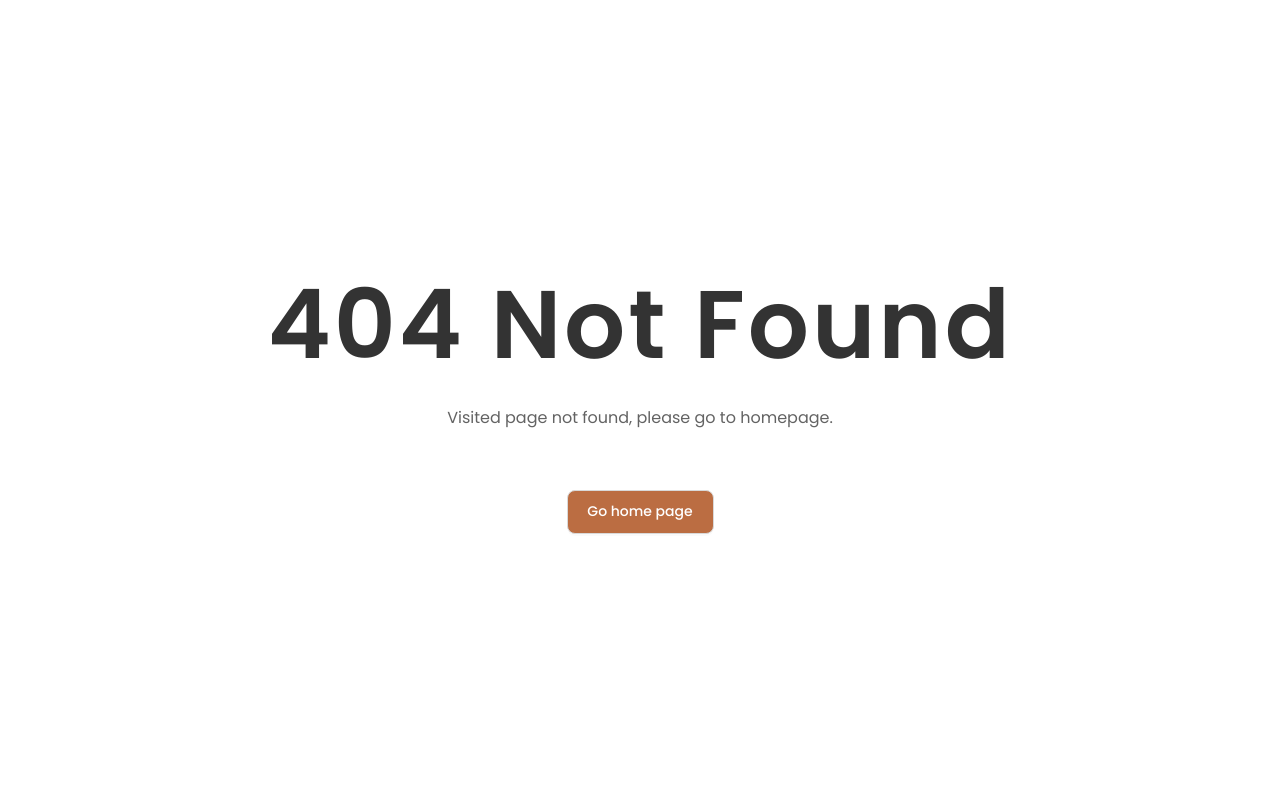
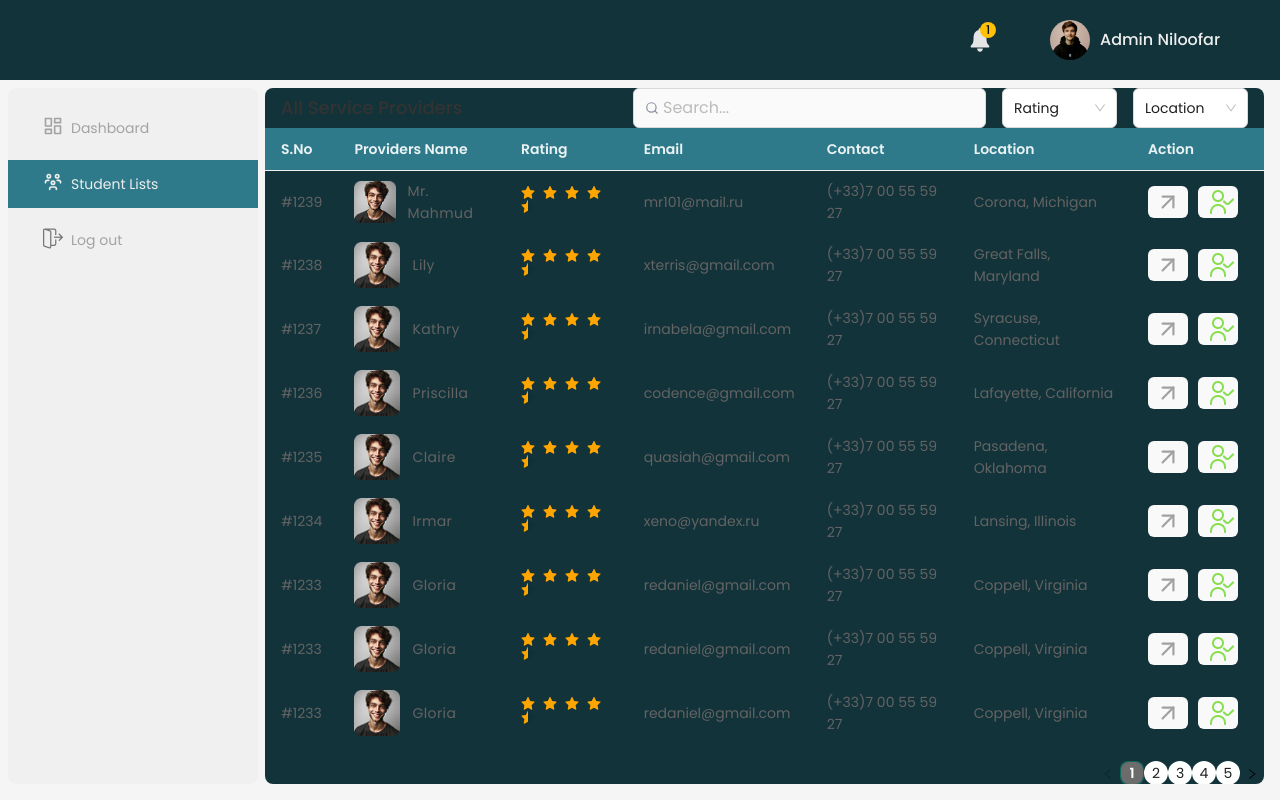
Before and after one commit to AsrafulMasum/elite-academy, a React (Vite) app: page /student-lists in a window 1280 px wide. Before the commit this address had no page. Built offline with nearby package versions, Linux system fonts and the light colour scheme.

Commit message:
working on users page

```diff
--- a/src/App.jsx
+++ b/src/App.jsx
@@ -11,7 +11,6 @@ import PrivateRoute from "./routes/PrivateRoute";
 import MakeAdmin from "./Pages/Dashboard/MakeAdmin";
 import ChangePassword from "./Pages/Dashboard/ChangePassword";
 import ForgotPassword from "./Pages/Auth/ForgotPassword";
-import ProviderDetailsList from "../src/Pages/Dashboard/ProviderDetailsList";
 import AdminProfile from "./Pages/Dashboard/AdminProfile";
 import Feedback from "./Pages/Dashboard/Feedback";
 import EmployeeDetailsList from "./Pages/Dashboard/EmployeeDetailsList";
@@ -24,6 +23,7 @@ import FAQ from "./Pages/Dashboard/FAQ";
 import PrivacyPolicy from "./Pages/Dashboard/PrivacyPolicy";
 import Terms from "./Pages/Dashboard/Terms";
 import Notification from "./Pages/Dashboard/Notification";
+import StudentLists from "./Pages/Dashboard/StudentLists";
 
 function App() {
   return (
@@ -41,8 +41,8 @@ function App() {
           >
             <Route path="/" element={<DashboardHome />} />
             <Route
-              path="/service-provider-list"
-              element={<ProviderDetailsList />}
+              path="/student-lists"
+              element={<StudentLists />}
             />
             <Route path="/employee-list" element={<EmployeeDetailsList />} />
 
--- a/src/Pages/Dashboard/Dashboard.jsx
+++ b/src/Pages/Dashboard/Dashboard.jsx
@@ -2,7 +2,7 @@ import { Layout } from "antd";
 import { Link, Outlet, useNavigate, useLocation } from "react-router-dom";
 import logoutIcon from "../../assets/logoutIcon.png";
 import logoutActiveIcon from "../../assets/logoutActiveIcon.png";
-import adminImg from "../../assets/adminImg.png";
+import adminImg from "../../assets/admin.jpg";
 import notificationIcon from "../../assets/notificationIcon.png";
 import logo from "../../assets/logo.svg";
 import faqIcon from "../../assets/faqIcon.png";
@@ -33,6 +33,7 @@ import dashboardIcon from "../../assets/dashboardIcon.png";
 import dashboardActiveIcon from "../../assets/dashboardActiveIcon.png";
 import { LuLayoutDashboard } from "react-icons/lu";
 import { IoIosNotifications } from "react-icons/io";
+import { TbUsersGroup } from "react-icons/tb";
 
 const { Header, Sider, Content } = Layout;
 
@@ -58,16 +59,13 @@ const Dashboard = () => {
       ),
     },
     {
-      title: "Service Providers",
-      path: "/service-provider-list",
+      title: "Student Lists",
+      path: "/student-lists",
       icon: (pathname) => (
-        <img
-          src={
-            pathname === "/service-provider-list"
-              ? serviceProvidersActiveIcon
-              : serviceProviderIcon
-          }
-          alt="dashboard"
+        <TbUsersGroup
+          className={`text-xl ${
+            pathname === "/student-lists" ? "text-[#EEEEEE]" : "text-[#A3A3A3]"
+          }`}
         />
       ),
     },
--- a/src/Pages/Dashboard/DashboardHome/DashboardHome.jsx
+++ b/src/Pages/Dashboard/DashboardHome/DashboardHome.jsx
@@ -113,8 +113,8 @@ function DashboardHome() {
       </div>
 
       <div className="grid grid-cols-2 gap-x-4 mt-2">
+        <SellingLineChart />
         <EarningsBarChart />
-        <SellingLineChart />
       </div>
     </div>
   );
--- a/src/Pages/Dashboard/ProviderDetailsList.jsx
+++ b/src/Pages/Dashboard/StudentLists.jsx
@@ -1,5 +1,5 @@
 import { useEffect, useRef, useState } from "react";
-import { Input, Pagination, Rate, Select, Table } from "antd";
+import { ConfigProvider, Input, Pagination, Rate, Select, Table } from "antd";
 import { LeftOutlined, RightOutlined } from "@ant-design/icons";
 import Logo from "../../assets/logo.png";
 import { FiArrowUpRight, FiSearch } from "react-icons/fi";
@@ -233,7 +233,10 @@ const data = [
   },
 ];
 
-const ProviderDetailsList = () => {
+const itemsPerPage = 10;
+const total = 50;
+
+const StudentLists = () => {
   const [page, setPage] = useState(() => {
     const urlPage = new URLSearchParams(window.location.search).get("page");
     return urlPage ? parseInt(urlPage, 10) : 1;
@@ -409,11 +412,10 @@ const ProviderDetailsList = () => {
   };
 
   return (
-    <div className="h-[77vh]">
+    <div className="w-full h-full bg-[#13333A]">
       <div
         style={{
-          background: "white",
-          borderRadius: "12px",
+          borderRadius: "8px",
           height: "100%",
         }}
       >
@@ -422,7 +424,7 @@ const ProviderDetailsList = () => {
             display: "flex",
             alignItems: "center",
             justifyContent: "space-between",
-            margin: "24px 16px",
+            margin: "0px 16px",
           }}
         >
           <div>
@@ -484,14 +486,34 @@ const ProviderDetailsList = () => {
             </div>
           </div>
         </div>
+
         <div className="relative h-full">
-          <Table
-            size="small"
-            columns={columns}
-            dataSource={paginatedData}
-            pagination={false}
-          />
-          <div className="absolute bottom-4 left-1/2 transform -translate-x-1/2 z-50">
+          <ConfigProvider
+            theme={{
+              components: {
+                Pagination: {
+                  itemActiveBg: "#0F665A",
+                  borderRadius: "100%",
+                },
+              },
+              token: {
+                colorPrimary: "white",
+              },
+            }}
+          >
+            <Table
+              size="small"
+              columns={columns}
+              dataSource={paginatedData}
+              pagination={{
+                total: total,
+                current: page,
+                pageSize: itemsPerPage,
+                onChange: (page) => setPage(page),
+              }}
+            />
+          </ConfigProvider>
+          {/* <div className="absolute bottom-16 left-1/2 transform -translate-x-1/2 z-50">
             <Pagination
               current={page}
               pageSize={pageSize}
@@ -503,7 +525,7 @@ const ProviderDetailsList = () => {
                 if (type === "prev") {
                   return (
                     <a
-                      className="hover:text-[#333333]"
+                      className="text-[#EAF2F3] hover:text-[#FFC107]"
                       style={{ display: "flex", alignItems: "center", gap: 4 }}
                     >
                       <LeftOutlined />
@@ -514,7 +536,7 @@ const ProviderDetailsList = () => {
                 if (type === "next") {
                   return (
                     <a
-                      className="hover:text-[#333333]"
+                      className="text-[#EAF2F3] hover:text-[#FFC107]"
                       style={{ display: "flex", alignItems: "center", gap: 4 }}
                     >
                       <span className="ml-2">Next</span>
@@ -525,7 +547,7 @@ const ProviderDetailsList = () => {
                 return originalElement;
               }}
             />
-          </div>
+          </div> */}
         </div>
       </div>
       <UserDetailsModal open={open} setOpen={setOpen} />
@@ -533,4 +555,4 @@ const ProviderDetailsList = () => {
   );
 };
 
-export default ProviderDetailsList;
+export default StudentLists;
--- a/src/index.css
+++ b/src/index.css
@@ -32,11 +32,14 @@
 }
 
 .ant-table-thead .ant-table-cell {
-  background-color: #fef1e6 !important;
-  color: #734d2c !important;
+  background-color: #2e7a8a !important;
+  color: #eaf2f3 !important;
   border-radius: 0 !important;
 }
 
+/* :where(.css-dev-only-do-not-override-djtmh8).ant-layout * {
+  background-color: #13333a;
+} */
 /* .ant-table-thead > tr > th {
   height: 58px;
   padding: 50px 0px;
@@ -92,6 +95,7 @@ li {
 
 .ant-table-wrapper .ant-table-tbody > tr > td {
   border-bottom: none !important;
+  background-color: #13333a;
 }
 
 .ant-table-wrapper .ant-table-thead > tr > th {
@@ -100,19 +104,6 @@ li {
 
 .ant-table-wrapper .ant-table-tbody > tr > td {
   padding: 9px 16px !important;
-}
-
-/* center pagination */
-:where(.css-dev-only-do-not-override-17a39f8).ant-table-wrapper
-  .ant-table-pagination {
-  display: flex !important;
-  align-items: center !important;
-  justify-content: center !important;
-}
-
-:where(.css-dev-only-do-not-override-17a39f8).ant-table-wrapper
-  .ant-table-pagination.ant-pagination {
-  margin: 8px 0 !important;
 }
 
 /* alert button */
@@ -193,12 +184,3 @@ div:where(.swal2-container) button:where(.swal2-styled).swal2-confirm {
 .ant-table-wrapper .ant-table-thead > tr > th.action-column {
   padding-right: 80px !important;
 }
-
-.ant-pagination .ant-pagination-item-active a {
-  background-color: #bb6d42 !important;
-  border-radius: 100% !important;
-}
-
-.ant-pagination .ant-pagination-item-active a {
-  color: white !important;
-}
```
